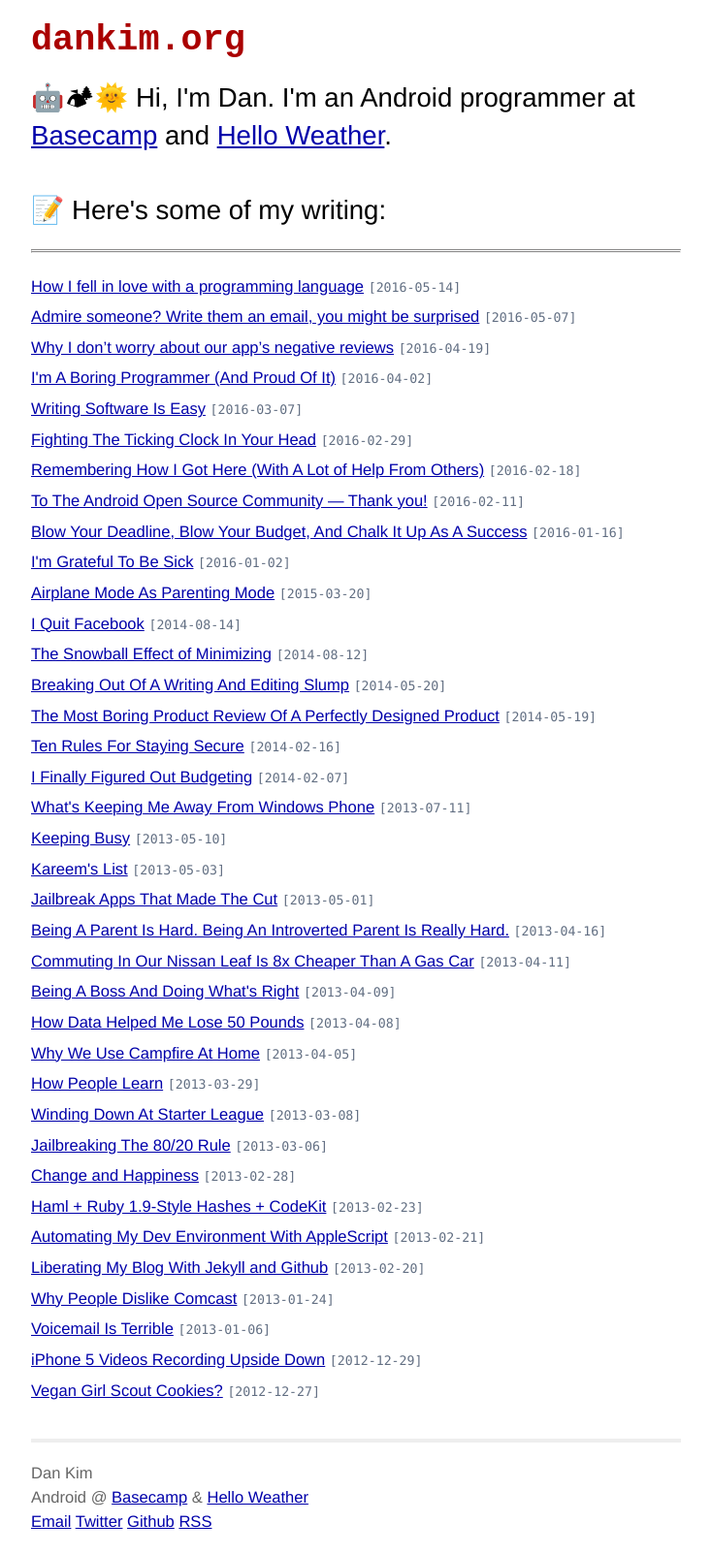
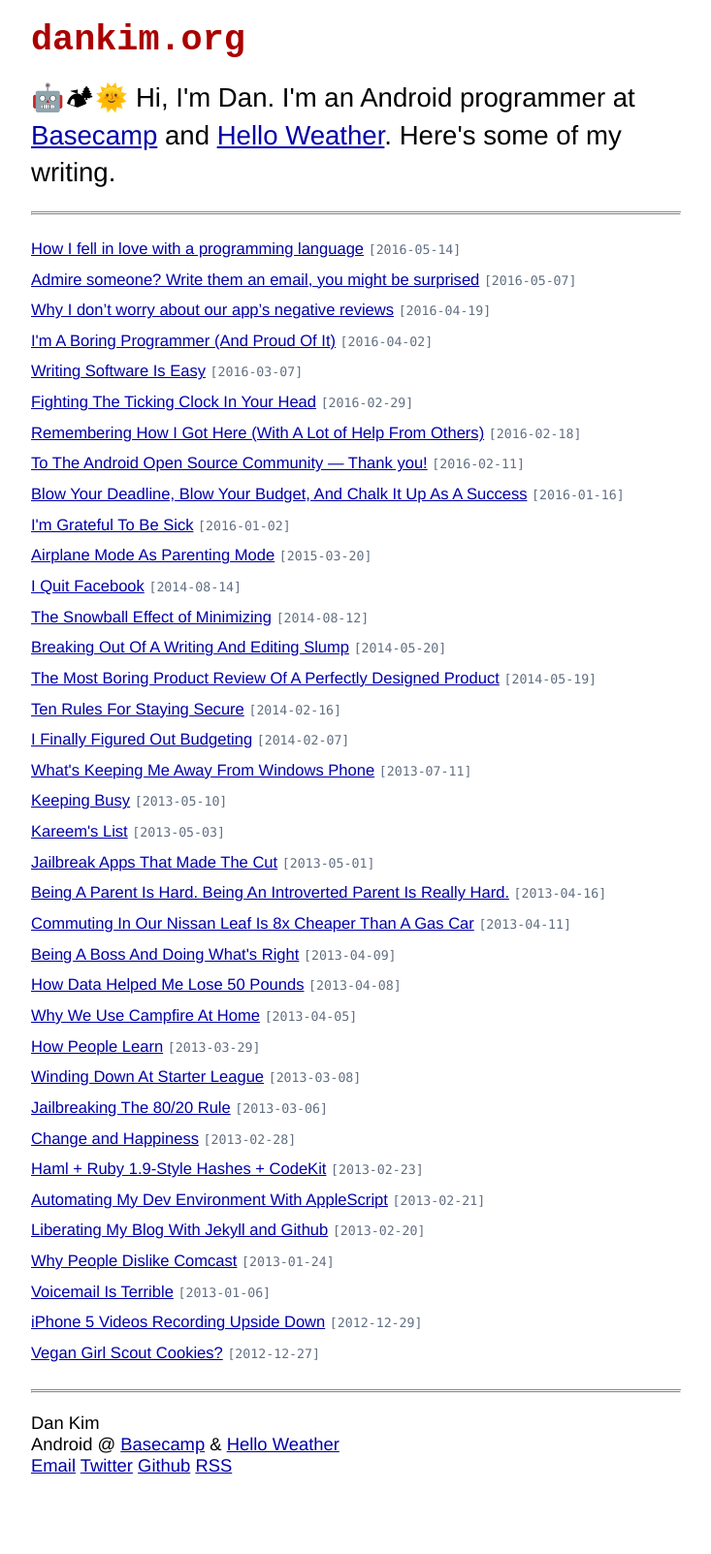
Before and after one commit to lateplate/lateplate.github.io, a Jekyll site: the page built from index.html, in a window 1280 px wide. Shown: the whole page at 97% size, without its empty margins (273-1006 px from the left). Built offline with Jekyll 4.4.1, drawn with Linux system fonts in a browser that asks for light colours; after the commit the page ends 1543 px from its top, so only the background shows below that.

Commit message:
Tweak HRs

```diff
--- a/_layouts/default.html
+++ b/_layouts/default.html
@@ -18,6 +18,7 @@
             <h1 class="title"><a href="/">{{ site.name }}</a></h1>
         </div>
         {{ content }}
+        <hr class="fancy"/>
         <div class="footer">
             <div class="contact">
                 <p>
--- a/_layouts/post.html
+++ b/_layouts/post.html
@@ -6,7 +6,7 @@ layout: default
 <p class="subtitle">{{ page.subtitle }}</p><br />
 {% endif %}
 <p class="meta">{{ page.date | date: "%Y-%m-%d" }}</p>
-<hr />
+<hr class="fancy"/>
 <div class="post">
     {{ content }}
 </div>
--- a/css/main.css
+++ b/css/main.css
@@ -9,7 +9,12 @@ body {
     font-size: 1em;
 }
 
-h1, h2, h3, h4, h5, h6 {
+h1,
+h2,
+h3,
+h4,
+h5,
+h6 {
     font-family: "Courier New", serif;
     color: #000;
 }
@@ -19,7 +24,8 @@ h1 {
     margin: 20px 0;
 }
 
-h2, h3 {
+h2,
+h3 {
     margin: 20px 0;
 }
 
@@ -44,8 +50,8 @@ a:hover {
 }
 
 img {
-   padding:10px;
-   border:1px solid #616e82;
+    padding: 10px;
+    border: 1px solid #616e82;
 }
 
 blockquote {
@@ -54,7 +60,7 @@ blockquote {
     font-family: "Courier", serif;
 }
 
-hr {
+.fancy {
     border-top: 3px double #8c8b8b;
     margin-top: 20px;
     margin-bottom: 20px;
@@ -127,13 +133,7 @@ p img {
 }
 
 .footer {
-  color: #666;
-  border-top: 4px solid #eee;
-  margin-top: 2em;
-  overflow: hidden;
-  font-size: .9em;
-  line-height: 1.5em;
-  padding: 20px 0;
+    padding-bottom: 20px
 }
 
 .footer .rss {
@@ -165,7 +165,8 @@ p img {
     padding: 0 .4em;
 }
 
-.post ul, .post ol {
+.post ul,
+.post ol {
     margin-left: 2em;
 }
 
--- a/index.html
+++ b/index.html
@@ -2,11 +2,9 @@
 layout: default
 title: dankim.org
 ---
-<p class="big">🤖🏕🌞 Hi, I'm Dan. I'm an Android programmer at <a href="https://basecamp.com/">Basecamp</a> and <a href="https://helloweatherapp.com">Hello Weather</a>.
-    <br /><br />
-    📝 Here's some of my writing:
+<p class="big">🤖🏕🌞 Hi, I'm Dan. I'm an Android programmer at <a href="https://basecamp.com/">Basecamp</a> and <a href="https://helloweatherapp.com">Hello Weather</a>. Here's some of my writing.
 </p>
-<hr />
+<hr class="fancy"/>
 <div id="home">
     <ul class="posts">
         {% for post in site.posts %}
```
Also changed, not shown: _posts/2014-08-14-i-quit-facebook.md (+0 -4 lines). Lines whose indentation alone changed are shown as unchanged.
